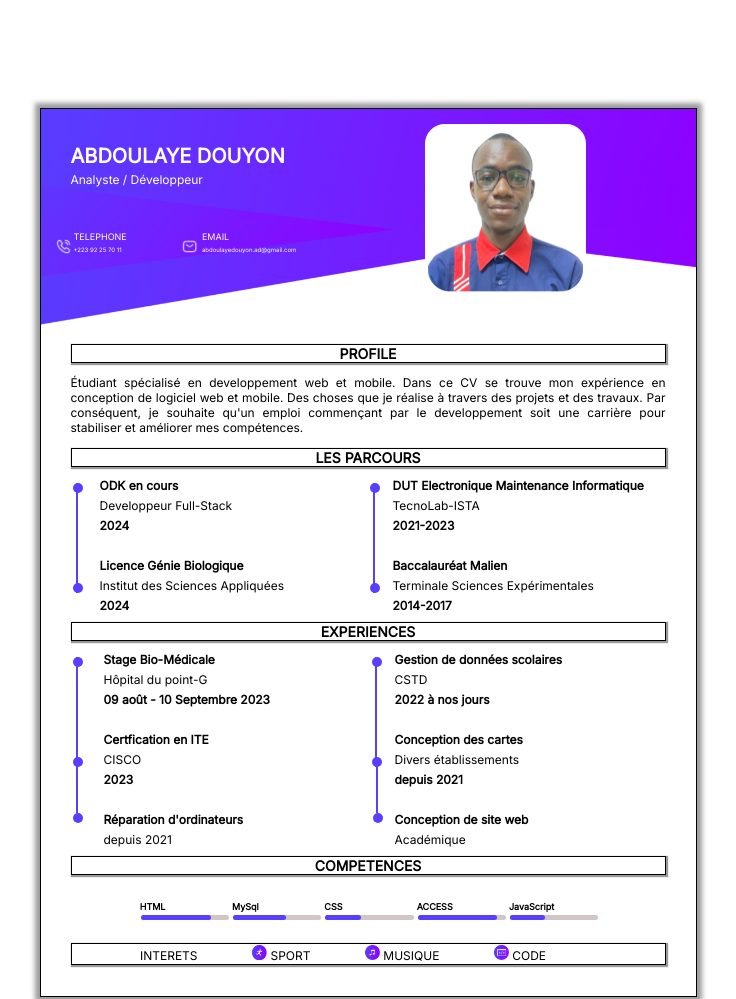
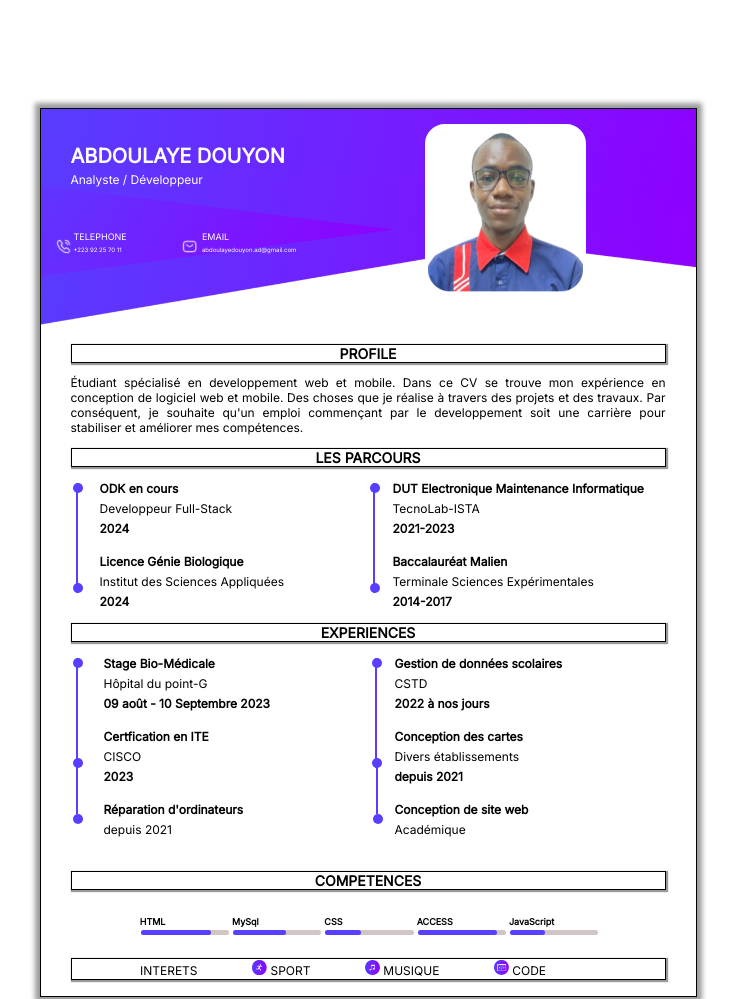
Before and after one commit to DouyonDev/projetCV, a plain HTML site: page index.html in a window 1280 px wide. Shown: the top 999 px of the page, without its empty margins (272-1008 px from the left). Drawn offline with Linux system fonts and the light colour scheme.

Commit message:
version verifiee sur le verificateur html

```diff
--- a/css/style.css
+++ b/css/style.css
@@ -21,6 +21,11 @@ body{
 /***********************************************************************************************/
 /*Les styles au niveau de header*/
 /*Dimensions du cadre de la photo*/
+p{
+    line-height: 0%;
+    padding: 0%;
+    margin: 0%;
+}
 .photo{
     width: 155px;
     height: 165px;
@@ -97,6 +102,9 @@ table{
     padding-bottom: 5px;
     padding-top: 5px;
 }
+.item{
+    padding-bottom: 13px;
+}
 .parcour_titre{
     font-weight: bold;
     font-size: 12px;
@@ -110,6 +118,7 @@ table{
     grid-template-rows: auto;
     grid-gap: 20px;
     padding-left: 25px;
+    padding-top: 15px;
 }
 /*Premier trait ODK en cours - LGBio*/
 .trait{
--- a/index.html
+++ b/index.html
@@ -67,24 +67,24 @@
             <!--Utilisation de grid pour diviser "container"en deux colonnes et des items pour chaque parcours-->
             <div class="container">
                 <div class="item">
-                    <d1 class="parcour_titre">ODK en cours</d1> <br>
-                    <d1 class="parcour_cont">Developpeur Full-Stack</d1><br>
-                    <d1 class="parcour_titre">2024</d1>
+                    <p class="parcour_titre">ODK en cours</p> <br>
+                    <p class="parcour_cont">Developpeur Full-Stack</p><br>
+                    <p class="parcour_titre">2024</p>
                 </div>
                 <div class="item">
-                    <d1 class="parcour_titre">DUT Electronique Maintenance Informatique</d1> <br>
-                    <d1 class="parcour_cont">TecnoLab-ISTA</d1><br>
-                    <d1 class="parcour_titre">2021-2023</d1>
+                    <p class="parcour_titre">DUT Electronique Maintenance Informatique</p> <br>
+                    <p class="parcour_cont">TecnoLab-ISTA</p><br>
+                    <p class="parcour_titre">2021-2023</p>
                 </div>
                 <div class="item">
-                    <d1 class="parcour_titre">Licence Génie Biologique</d1> <br>
-                    <d1 class="parcour_cont">Institut des Sciences Appliquées</d1><br>
-                    <d1 class="parcour_titre">2024</d1>
+                    <p class="parcour_titre">Licence Génie Biologique</p> <br>
+                    <p class="parcour_cont">Institut des Sciences Appliquées</p><br>
+                    <p class="parcour_titre">2024</p>
                 </div>
                 <div class="item">
-                    <d1 class="parcour_titre">Baccalauréat Malien</d1> <br>
-                    <d1 class="parcour_cont">Terminale Sciences Expérimentales</d1><br>
-                    <d1 class="parcour_titre">2014-2017</d1>
+                    <p class="parcour_titre">Baccalauréat Malien</p> <br>
+                    <p class="parcour_cont">Terminale Sciences Expérimentales</p><br>
+                    <p class="parcour_titre">2014-2017</p>
                 </div>
             </div>
             <!--EXPERIENCES-->
@@ -100,34 +100,34 @@
             <!--Utilisation de grid pour diviser "container"en deux colonnes et des items pour chaque experience-->
             <div class="container">
                 <div class="item">
-                    <d1 class="parcour_titre">Stage Bio-Médicale</d1> <br>
-                    <d1 class="parcour_cont">Hôpital du point-G</d1><br>
-                    <d1 class="parcour_titre">09 août - 10 Septembre 2023</d1>
+                    <p class="parcour_titre">Stage Bio-Médicale</p> <br>
+                    <p class="parcour_cont">Hôpital du point-G</p><br>
+                    <p class="parcour_titre">09 août - 10 Septembre 2023</p>
                 </div>
                 <div class="item">
-                    <d1 class="parcour_titre">Gestion de données scolaires</d1> <br>
-                    <d1 class="parcour_cont">CSTD</d1><br>
-                    <d1 class="parcour_titre">2022 à nos jours</d1>
+                    <p class="parcour_titre">Gestion de données scolaires</p> <br>
+                    <p class="parcour_cont">CSTD</p><br>
+                    <p class="parcour_titre">2022 à nos jours</p>
                 </div>
                 <div class="item">
-                    <d1 class="parcour_titre">Certfication en ITE</d1> <br>
-                    <d1 class="parcour_cont">CISCO</d1><br>
-                    <d1 class="parcour_titre">2023</d1>
+                    <p class="parcour_titre">Certfication en ITE</p> <br>
+                    <p class="parcour_cont">CISCO</p><br>
+                    <p class="parcour_titre">2023</p>
                 </div>
                 <div class="item">
-                    <d1 class="parcour_titre">Conception des cartes</d1> <br>
-                    <d1 class="parcour_cont">Divers établissements</d1><br>
-                    <d1 class="parcour_titre">depuis 2021</d1>
+                    <p class="parcour_titre">Conception des cartes</p> <br>
+                    <p class="parcour_cont">Divers établissements</p><br>
+                    <p class="parcour_titre">depuis 2021</p>
                 </div>
                 <div class="item">
-                    <d1 class="parcour_titre">Réparation d'ordinateurs</d1> <br>
-                    <d1 class="parcour_cont">depuis 2021</d1><br>
-                    <d1 class="parcour_titre"></d1>
+                    <p class="parcour_titre">Réparation d'ordinateurs</p> <br>
+                    <p class="parcour_cont">depuis 2021</p><br>
+                    <p class="parcour_titre"></p>
                 </div>
                 <div class="item">
-                    <d1 class="parcour_titre">Conception de site web</d1> <br>
-                    <d1 class="parcour_cont">Académique</d1><br>
-                    <d1 class="parcour_titre"></d1>
+                    <p class="parcour_titre">Conception de site web</p> <br>
+                    <p class="parcour_cont">Académique</p><br>
+                    <p class="parcour_titre"></p>
                 </div>
             </div>
             <!--COMPETENCES-->
```
